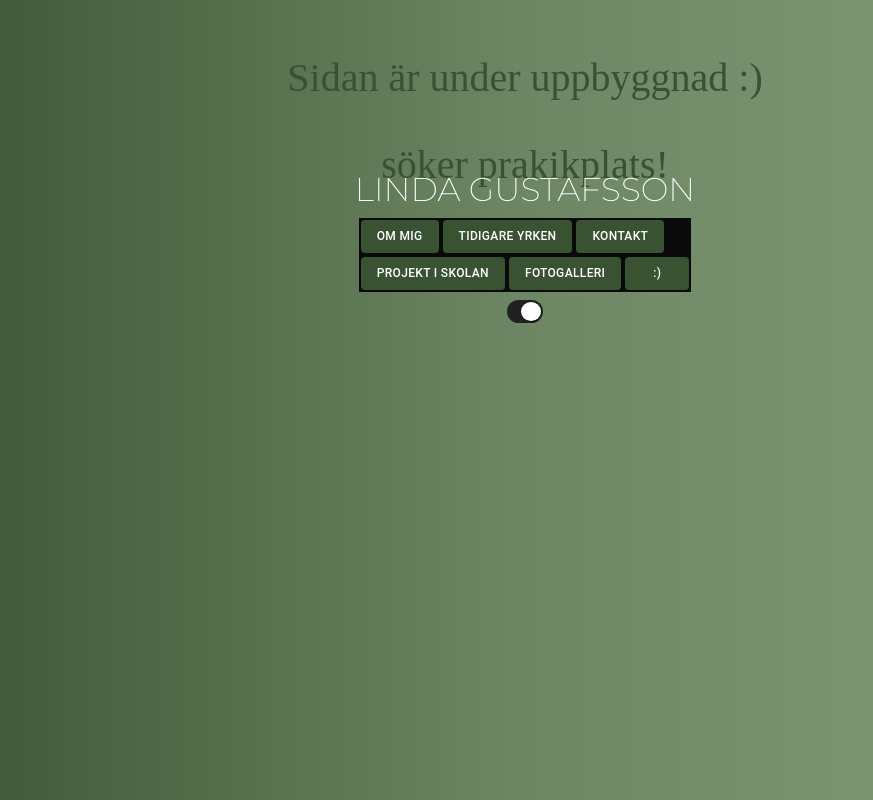
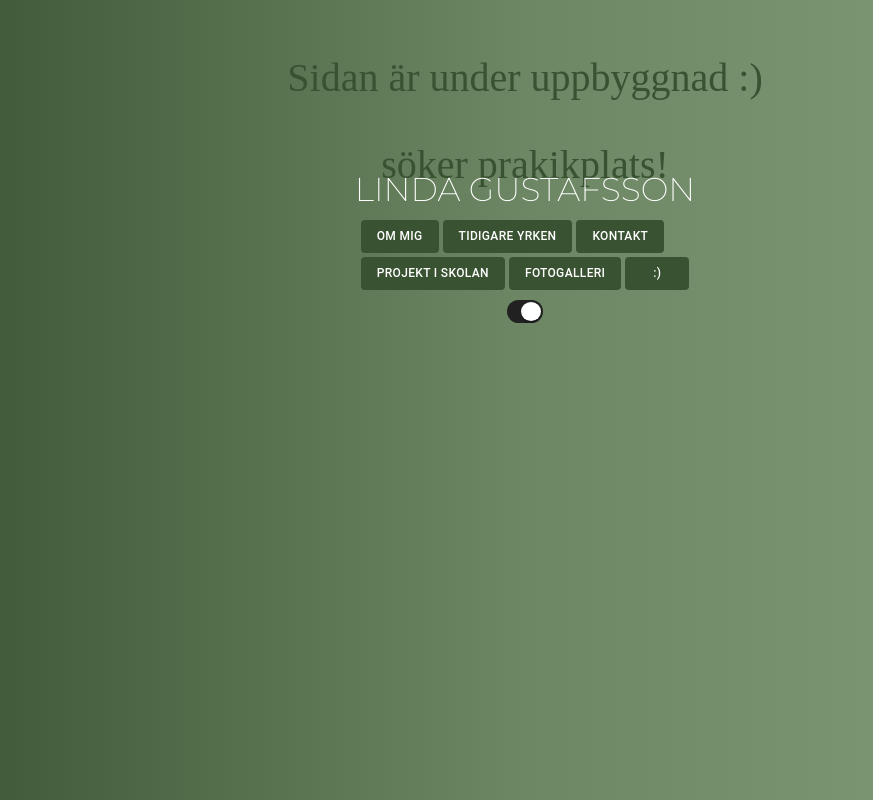
Before and after one commit to pindilind/linda-cv-react, a React (Create React App) app: page / in a window 1280 px wide. Shown: the whole page, without its empty margins (115-988 px from the left). Built offline with nearby package versions, Linux system fonts and the light colour scheme; a web font is replaced by a local one.

Commit message:
bakgrundsfärgen knappar var fel

```diff
--- a/src/compontents/spbuttons.tsx
+++ b/src/compontents/spbuttons.tsx
@@ -23,9 +23,7 @@ export default function OutlinedButtons() {
 
     return (
 
-        <ThemeContext.Consumer>
-            {({ theme }) => (
-                <div style={{...btnDiv, ...background(theme) }}>
+                <div style={btnDiv}>
 
                     <Link style={linkBtn} to="/omMig">
                         <Button style={buttons} variant="contained" color="primary" disableElevation>
@@ -64,8 +62,7 @@ export default function OutlinedButtons() {
 
                     </div>
                 </div>
-                 )}
-                 </ThemeContext.Consumer>
+
     );
 }
 
@@ -91,7 +88,8 @@ const conDiv: React.CSSProperties = {
     alignItems: 'center'
 }
 
-const background: ThemedCSSProperties = (theme) => ({
+/* const background: ThemedCSSProperties = (theme) => ({
     background: theme.background.secondary,
     color: theme.foreground.primary
   })
+   */
```
